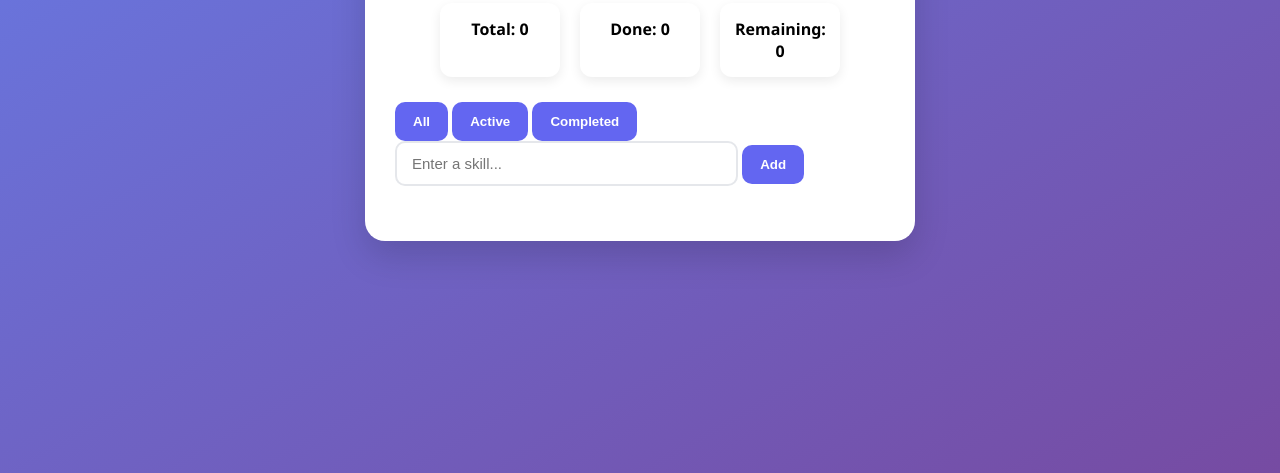
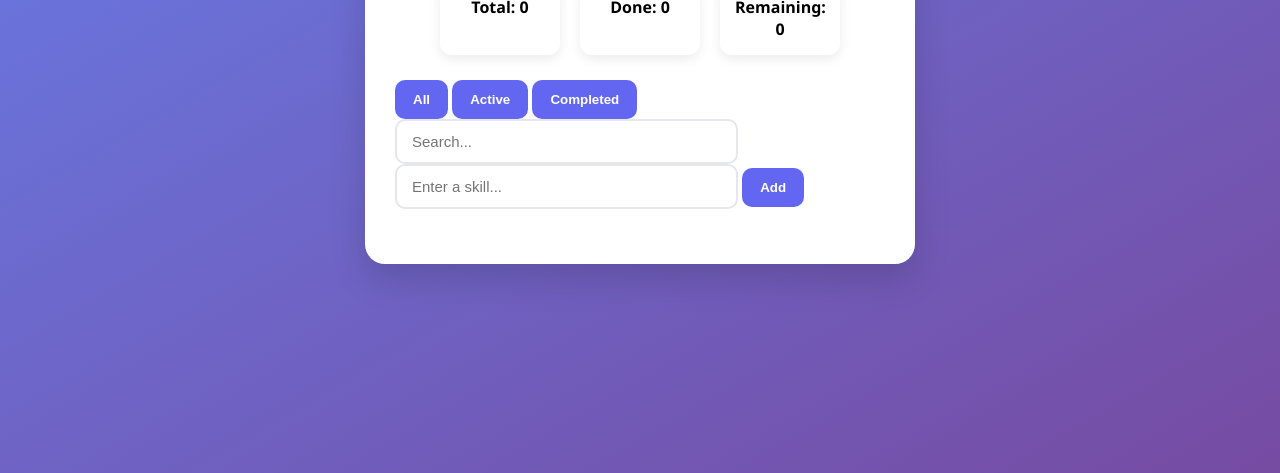
Before and after one commit to alyansalman11111-collab/study-skill-tracker, a plain HTML site: page index.html in a window 1280 px wide. Shown: the part 327-800 px from the top of the page. Drawn offline with Linux system fonts and the light colour scheme.

Commit message:
Update index.html
Added task search bar and edit button

```diff
--- a/index.html
+++ b/index.html
@@ -24,6 +24,7 @@
         <button onclick="setFilter('completed')">Completed</button>
         </div>
 
+        <input type="text" id="searchSkill" placeholder="Search..." oninput="renderTasks()">
         <input type="text" id="addSkill" placeholder="Enter a skill...">
         <button onclick="addSkill()">Add</button>
 
```
